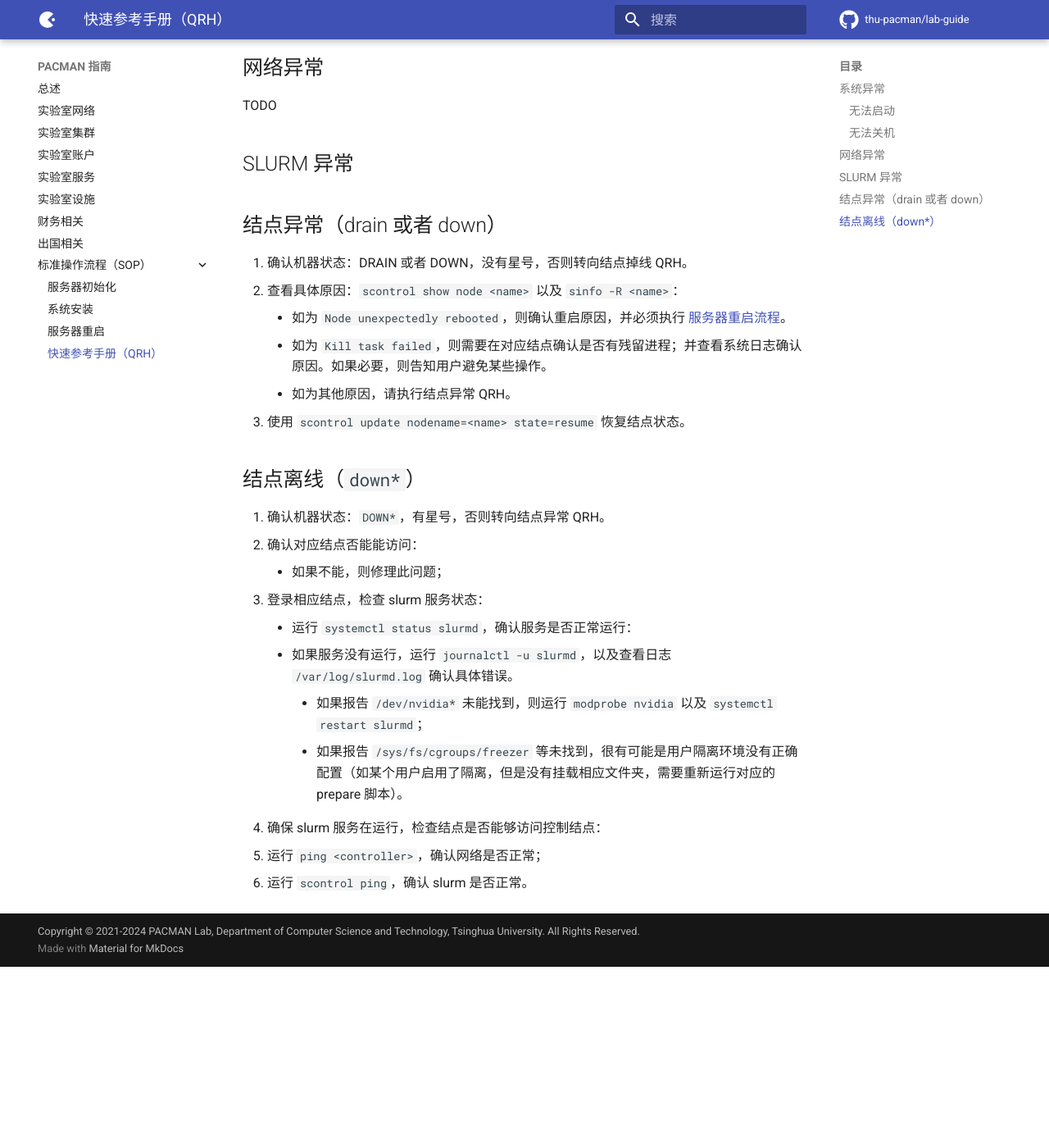
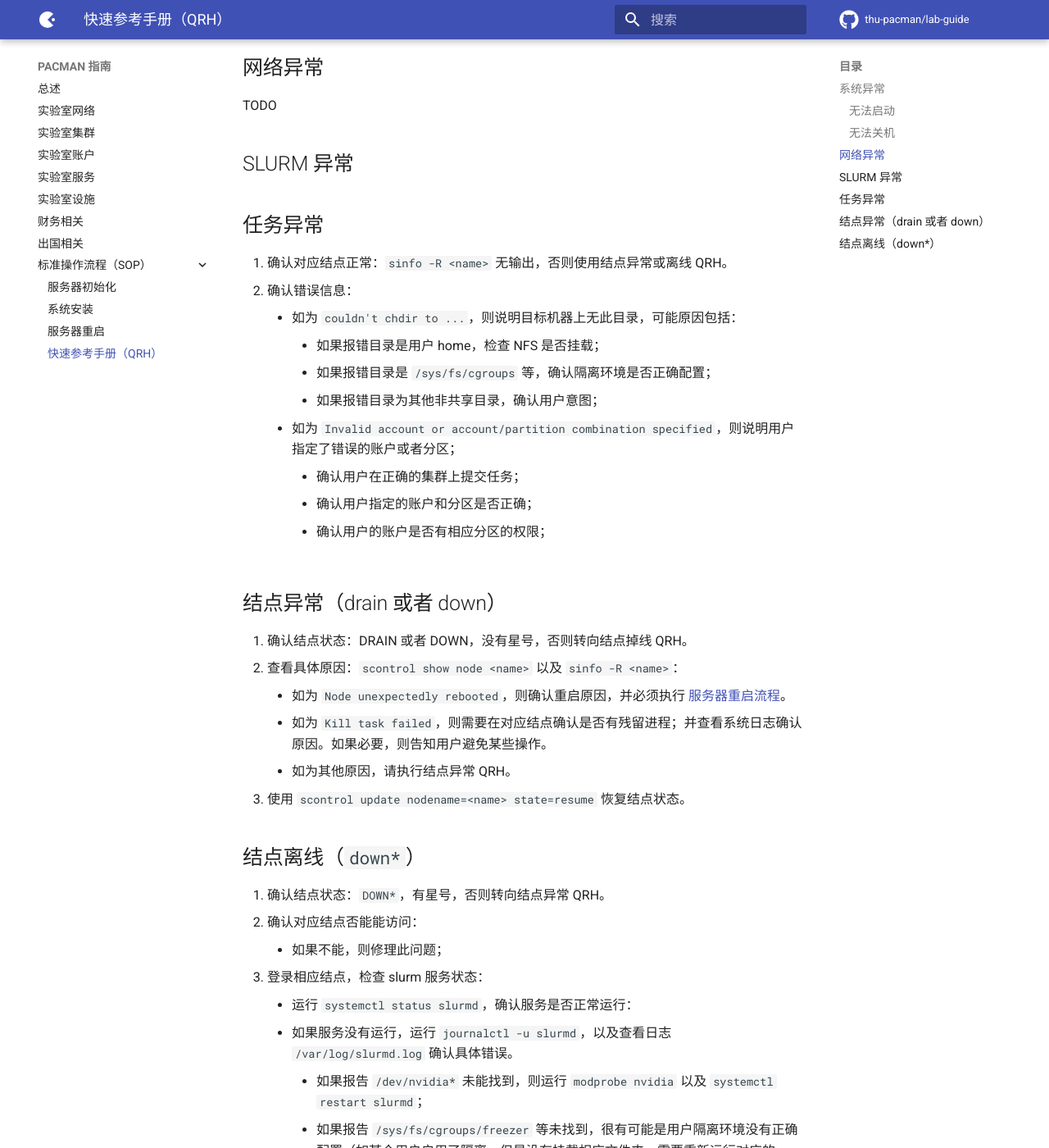
Before and after one commit to thu-pacman/lab-guide, an MkDocs documentation site: the page built from docs/sop/qrh.md, in a window 1280 px wide and 1400 px high, scrolled down 446 px. Shown: the whole window at 82% size. Built offline with MkDocs 1.6.1 and Material for MkDocs 9.7.7, drawn with Linux system fonts in a browser that asks for light colours; comment, search, counter and statistics services are not loaded; before the commit the page ends 1625 px from its top, so only the background shows below that.

Commit message:
Update SLURM QRH
Signed-off-by: Shengqi Chen <harry-chen@outlook.com>

```diff
--- a/docs/sop/qrh.md
+++ b/docs/sop/qrh.md
@@ -18,9 +18,22 @@ TODO
 
 ## SLURM 异常
 
+## 任务异常
+
+1. 确认对应结点正常：`sinfo -R <name>` 无输出，否则使用结点异常或离线 QRH。
+2. 确认错误信息：
+    * 如为 `couldn't chdir to ...`，则说明目标机器上无此目录，可能原因包括：
+        * 如果报错目录是用户 home，检查 NFS 是否挂载；
+        * 如果报错目录是 `/sys/fs/cgroups` 等，确认隔离环境是否正确配置；
+        * 如果报错目录为其他非共享目录，确认用户意图；
+    * 如为 `Invalid account or account/partition combination specified`，则说明用户指定了错误的账户或者分区；
+        * 确认用户在正确的集群上提交任务；
+        * 确认用户指定的账户和分区是否正确；
+        * 确认用户的账户是否有相应分区的权限；
+
 ## 结点异常（drain 或者 down）
 
-1. 确认机器状态：DRAIN 或者 DOWN，没有星号，否则转向结点掉线 QRH。
+1. 确认结点状态：DRAIN 或者 DOWN，没有星号，否则转向结点掉线 QRH。
 2. 查看具体原因：`scontrol show node <name>` 以及 `sinfo -R <name>`：
     * 如为 `Node unexpectedly rebooted`，则确认重启原因，并必须执行 [服务器重启流程](server-reboot.md)。
     * 如为 `Kill task failed`，则需要在对应结点确认是否有残留进程；并查看系统日志确认原因。如果必要，则告知用户避免某些操作。
@@ -29,7 +42,7 @@ TODO
 
 ## 结点离线（`down*`）
 
-1. 确认机器状态：`DOWN*`，有星号，否则转向结点异常 QRH。
+1. 确认结点状态：`DOWN*`，有星号，否则转向结点异常 QRH。
 2. 确认对应结点否能能访问：
     * 如果不能，则修理此问题；
 3. 登录相应结点，检查 slurm 服务状态：
```
